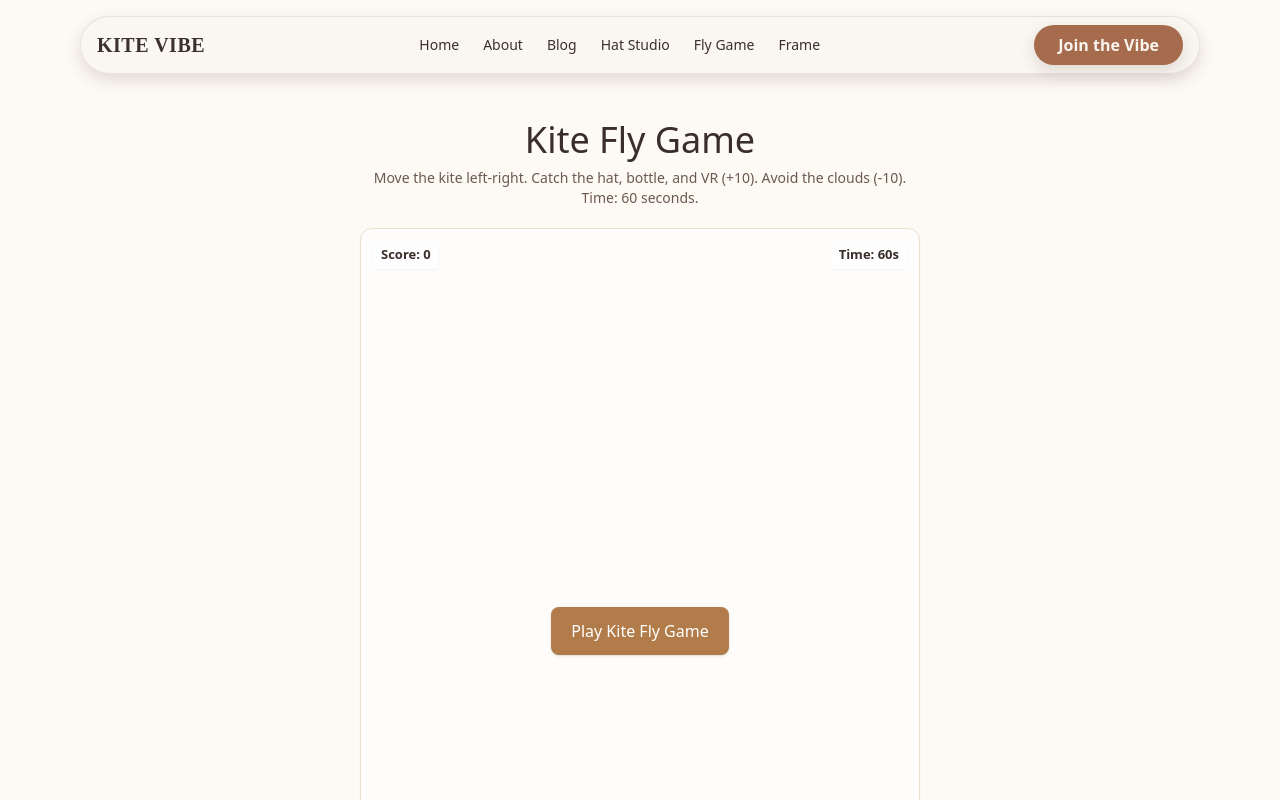
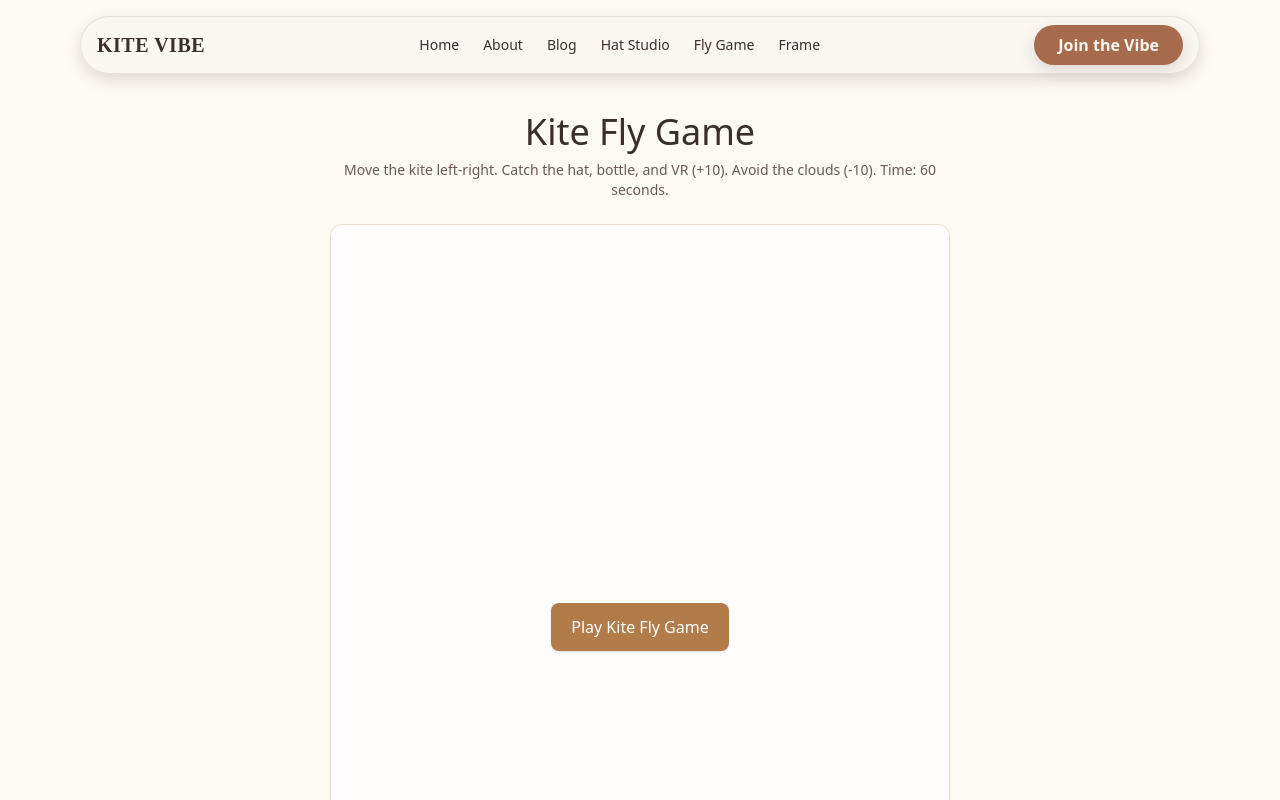
Before and after one commit to apdsdotcom-gif/kitevibe, a Next.js app: page /fly-game in a window 1280 px wide. Shown: the top 800 px of the page. Built offline with nearby package versions, Linux system fonts and the light colour scheme.

Commit message:
Update page.tsx

```diff
--- a/app/fly-game/page.tsx
+++ b/app/fly-game/page.tsx
@@ -104,14 +104,14 @@ export default function KiteFlyGamePage() {
 
   const drawBackground = (ctx: CanvasRenderingContext2D, w: number, h: number) => {
     const g = ctx.createLinearGradient(0, 0, 0, h);
-    g.addColorStop(0, "#FFF6EA");
-    g.addColorStop(1, "#F5E2CC");
+    g.addColorStop(0, "#FFF7EE");
+    g.addColorStop(1, "#F7E6D2");
     ctx.fillStyle = g;
     ctx.fillRect(0, 0, w, h);
 
     ctx.beginPath();
     ctx.arc(w * 0.15, h * 0.18, 80, 0, Math.PI * 2);
-    ctx.fillStyle = "rgba(255, 220, 170, 0.4)";
+    ctx.fillStyle = "rgba(255, 220, 170, 0.45)";
     ctx.fill();
   };
 
@@ -119,8 +119,8 @@ export default function KiteFlyGamePage() {
     ctx.save();
     ctx.translate(x, y);
     ctx.scale(scale, scale);
-    ctx.fillStyle = "rgba(255,255,255,0.85)";
-    ctx.strokeStyle = "rgba(150,130,110,0.25)";
+    ctx.fillStyle = "rgba(255,255,255,0.9)";
+    ctx.strokeStyle = "rgba(150,130,110,0.2)";
     ctx.lineWidth = 1;
     const blob = (bx: number, by: number, r: number) => {
       ctx.beginPath();
@@ -153,7 +153,7 @@ export default function KiteFlyGamePage() {
       y: -h - 10,
       w,
       h,
-      vy: 90 + Math.random() * 70,
+      vy: 85 + Math.random() * 60,
       swingPhase: Math.random() * Math.PI * 2,
     });
   };
@@ -167,7 +167,7 @@ export default function KiteFlyGamePage() {
       y: -h - 10,
       w,
       h,
-      vy: 60 + Math.random() * 40,
+      vy: 55 + Math.random() * 35,
       swingPhase: Math.random() * Math.PI * 2,
     });
   };
@@ -207,6 +207,9 @@ export default function KiteFlyGamePage() {
 
     ctx.save();
     ctx.scale(dpr, dpr);
+    ctx.imageSmoothingEnabled = true;
+    ctx.imageSmoothingQuality = "high";
+
     drawBackground(ctx, w, h);
 
     const t = ts / 1000;
@@ -355,21 +358,14 @@ export default function KiteFlyGamePage() {
   const playAgain = () => startGame();
 
   return (
-    <main className="min-h-[calc(100vh-64px)] px-4 pt-24 pb-12 bg-[#FDF9F3] flex flex-col items-center">
-      <div className="max-w-[560px] w-full text-center">
-        <h1 className="font-playfair text-3xl md:text-4xl text-[#3a2e2a] mb-2 mt-6">Kite Fly Game</h1>
-        <p className="text-sm text-[#6b5a52] mb-5">
+    <main className="min-h-[calc(100vh-64px)] px-4 pt-20 pb-12 bg-[#FDF9F3] flex flex-col items-center">
+      <div className="max-w-[620px] w-full text-center">
+        <h1 className="font-playfair text-3xl md:text-4xl text-[#3a2e2a] mb-2 mt-8">Kite Fly Game</h1>
+        <p className="text-sm text-[#6b5a52] mb-6">
           Move the kite left-right. Catch the hat, bottle, and VR (+10). Avoid the clouds (-10). Time: 60 seconds.
         </p>
 
         <div className="relative rounded-xl shadow-sm border border-[#eadfce] bg-white/70 p-3">
-          <div className="absolute top-3 left-3 text-[13px] font-semibold text-[#3a2e2a] bg-white/70 rounded px-2 py-1 shadow-sm">
-            Score: {score}
-          </div>
-          <div className="absolute top-3 right-3 text-[13px] font-semibold text-[#3a2e2a] bg-white/70 rounded px-2 py-1 shadow-sm">
-            Time: {timeLeft}s
-          </div>
-
           <div className="w-full flex justify-center">
             <canvas
               ref={canvasRef}
@@ -419,9 +415,7 @@ export default function KiteFlyGamePage() {
           )}
         </div>
 
-        <div className="mt-4 text-xs text-[#6b5a52]">
-          Desktop: ← → to move • Mobile: drag the kite
-        </div>
+        <div className="mt-4 text-xs text-[#6b5a52]">Desktop: ← → to move • Mobile: drag the kite</div>
       </div>
     </main>
   );
```
